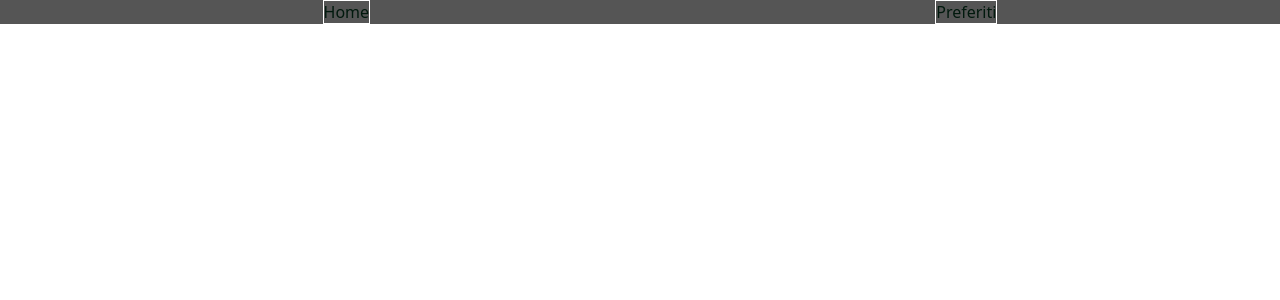
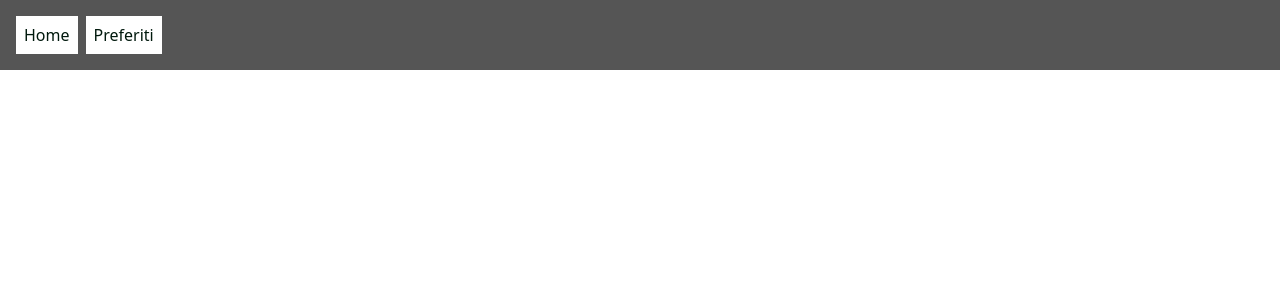
Before and after one commit to Rizaaal/gallery-app, a React (Create React App) app: page / in a window 1280 px wide. Shown: the top 300 px of the page. Built offline with nearby package versions, Linux system fonts and the light colour scheme.

Commit message:
feat(style): added style on StyledNavbar

```diff
--- a/src/components/Navbar.tsx
+++ b/src/components/Navbar.tsx
@@ -3,15 +3,18 @@ import styled from "styled-components"
 
 const StyledNavbar = styled.ul`
     display: flex;
-    justify-content: space-around;
     background-color: #555;
     margin: 0;
+    padding: 1em;
 
     & li {
-        border: solid 1px white;
+        background: white;
+        padding: .5em;
+        margin-right: .5em;
 
         &:hover {
             cursor: pointer;
+            background: #999;
         }
     }
 `;
```
